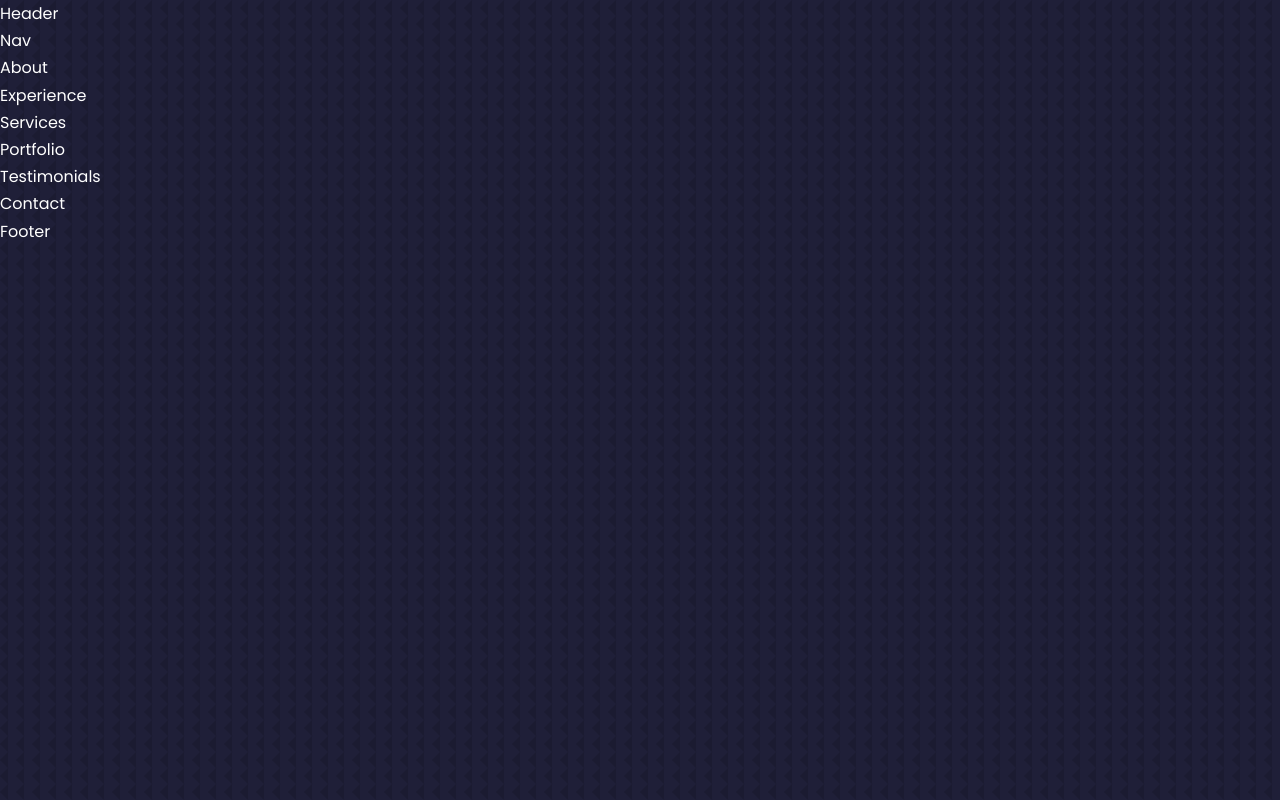
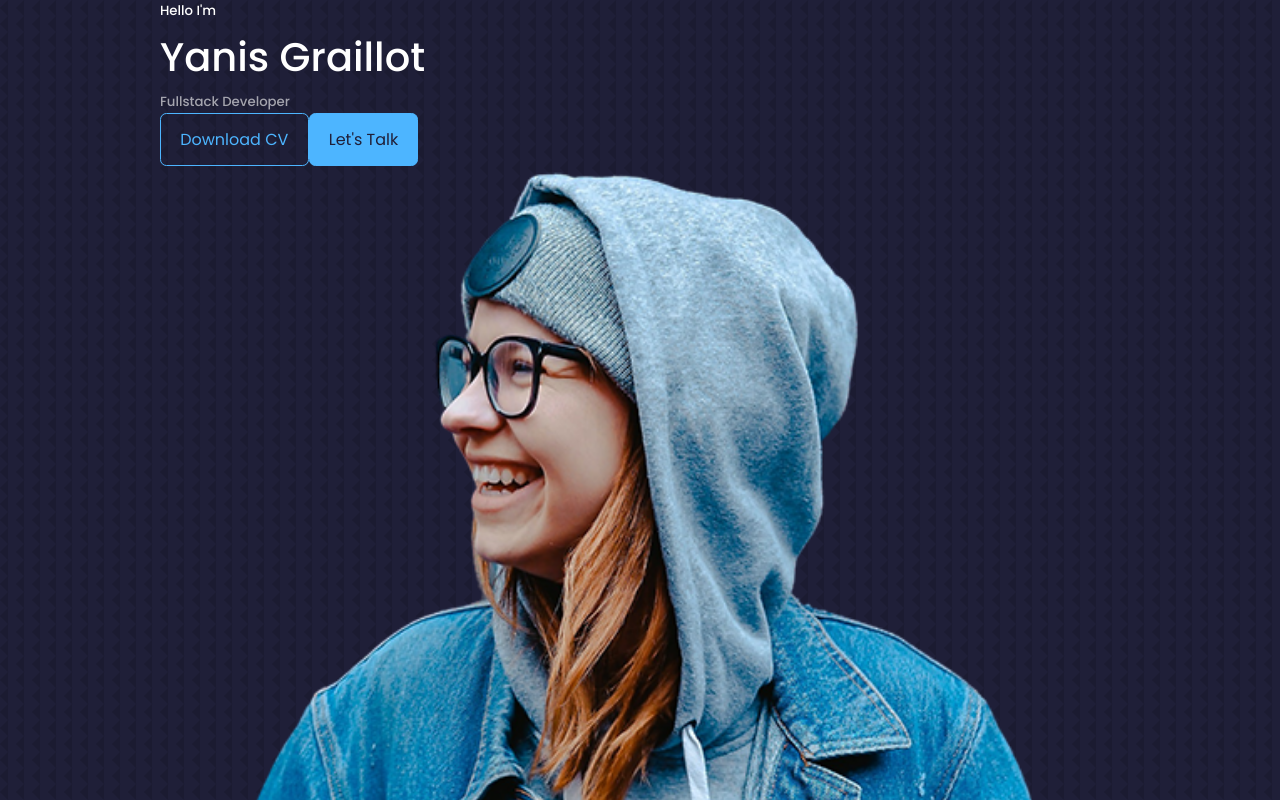
Before and after one commit to SeaWiser/my-new-portfolio, a React (Create React App) app: page / in a window 1280 px wide. Shown: the top 800 px of the page. Built offline with nearby package versions, Linux system fonts and the light colour scheme.

Commit message:
Header component

```diff
--- a/package.json
+++ b/package.json
@@ -10,8 +10,11 @@
     "@types/node": "^16.18.12",
     "@types/react": "^18.0.28",
     "@types/react-dom": "^18.0.11",
+    "@types/react-router-dom": "^5.3.3",
     "react": "^18.2.0",
     "react-dom": "^18.2.0",
+    "react-icons": "^4.7.1",
+    "react-router-dom": "^6.8.1",
     "react-scripts": "5.0.1",
     "typescript": "^4.9.5",
     "web-vitals": "^2.1.4"
--- a/src/components/contact/Contact.tsx
+++ b/src/components/contact/Contact.tsx
@@ -4,7 +4,7 @@
 class Contact extends Component {
   render() {
     return (
-      <div>Contact</div>
+      <div id="contact">Contact</div>
     );
   }
 }
--- /dev/null
+++ b/src/components/header/CTA.tsx
@@ -0,0 +1,15 @@
+import React, { Component } from 'react';
+import CV from '../../assets/cv.pdf';
+
+class Cta extends Component {
+  render() {
+    return (
+      <div className="cta">
+        <a href={CV} download className="btn">Download CV</a>
+        <a href={'#contact'} className="btn btn-primary">Let's Talk</a>
+      </div>
+    );
+  }
+}
+
+export default Cta;
--- a/src/components/header/Header.tsx
+++ b/src/components/header/Header.tsx
@@ -1,10 +1,25 @@
 import React, { Component } from 'react';
 import './header.css';
+import CTA from "./CTA";
+import ME from '../../assets/me.png';
 
 class Header extends Component {
   render() {
     return (
-      <div>Header</div>
+      <header>
+        <div className="container header__container">
+          <h5>Hello I'm</h5>
+          <h1>Yanis Graillot</h1>
+          <h5 className="text-light">Fullstack Developer</h5>
+          <CTA/>
+
+          <div className="me">
+            <img src={ME} alt="me"/>
+          </div>
+
+          <a href={'#contact'} className="scroll__down">Scroll Down</a>
+        </div>
+      </header>
     );
   }
 }
--- /dev/null
+++ b/src/global.d.ts
@@ -0,0 +1,2 @@
+declare module '*.pdf'
+declare module '*.png'
```
Also changed, not shown: src/components/header/HeaderSocials.tsx (added, +14 -0 lines), 1 other file (tests, documents, lock files or other folders).
